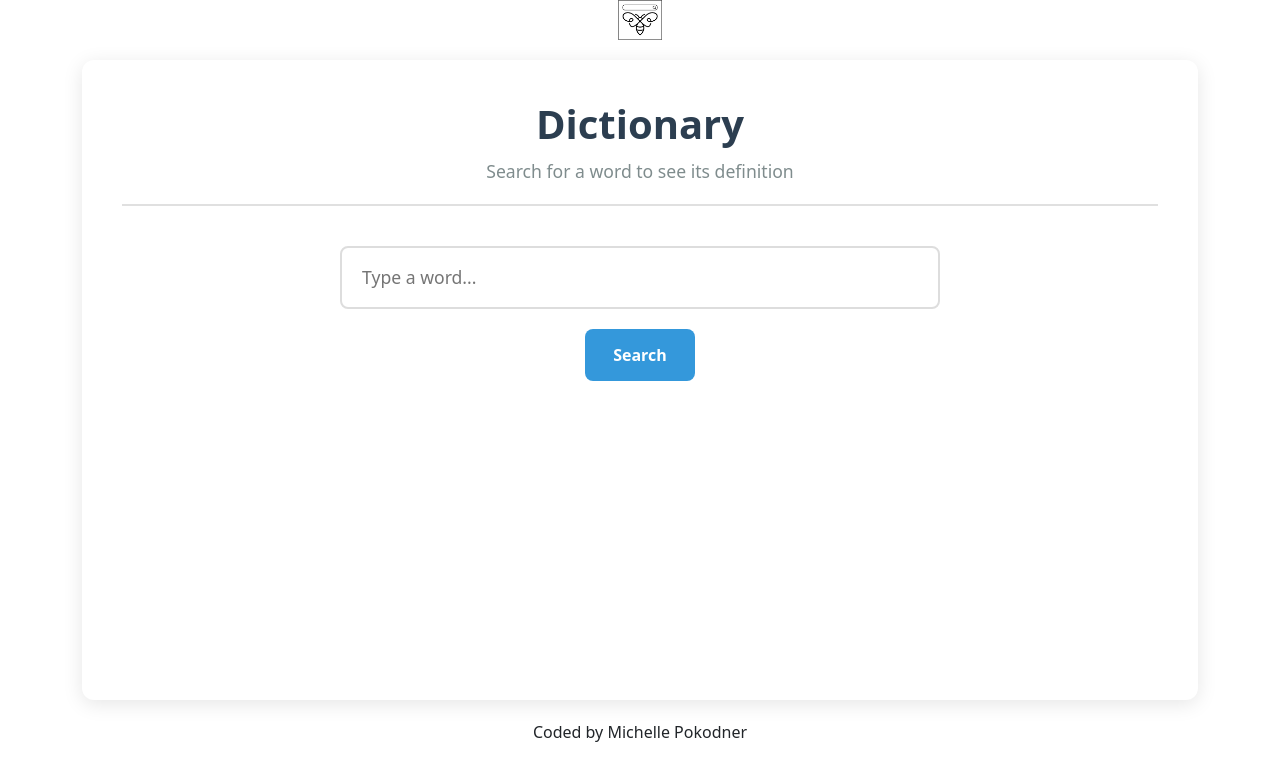
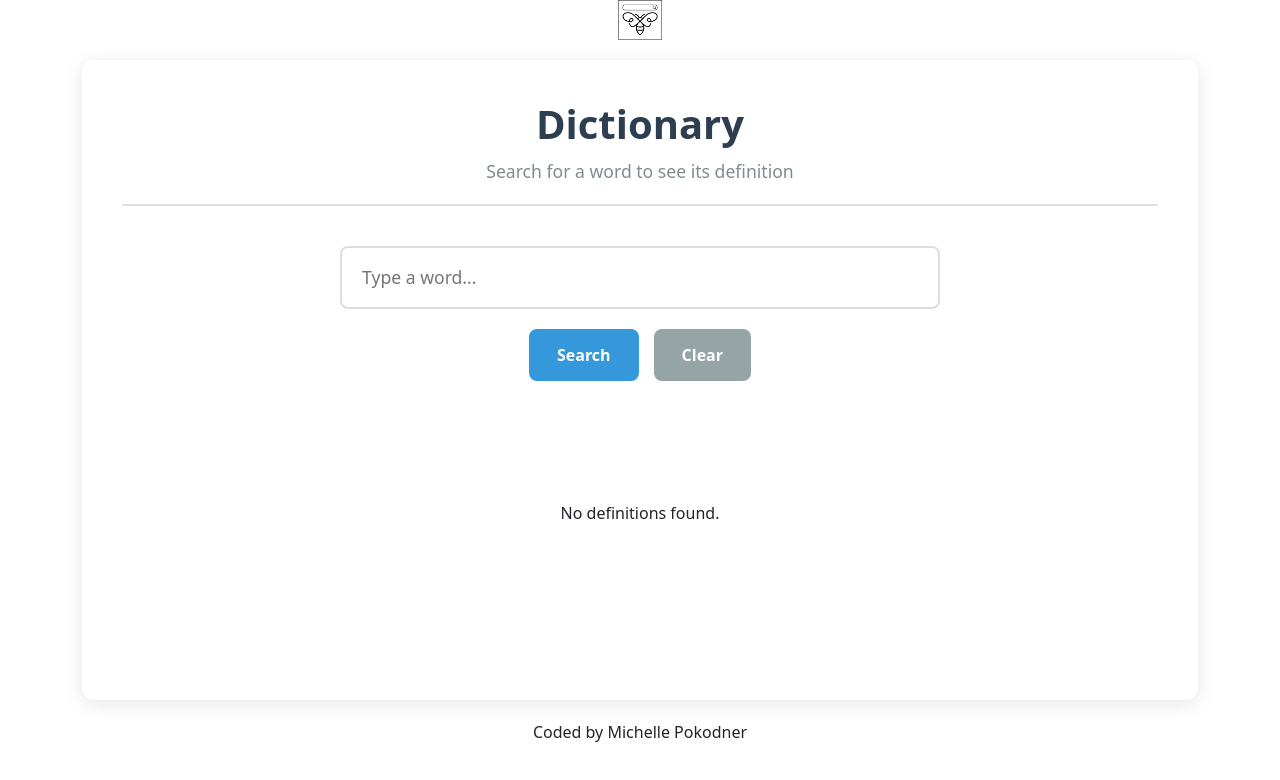
Before and after one commit to mpokodner/dictionary-react-app, a React (Create React App) app: page / in a window 1280 px wide. Shown: the top 780 px of the page. Built offline with nearby package versions, Linux system fonts and the light colour scheme.

Commit message:
fixed 3?

```diff
--- a/src/Dictionary.js
+++ b/src/Dictionary.js
@@ -6,7 +6,11 @@ import "./Dictionary.css";
 
 export default function Dictionary() {
   const [keyword, setKeyword] = useState("");
-  const [results, setResults] = useState(null);
+  const [results, setResults] = useState({
+    keyword: "",
+    phonetic: "",
+    meanings: [],
+  });
   const [loading, setLoading] = useState(false);
   const [error, setError] = useState(null);
 
```
